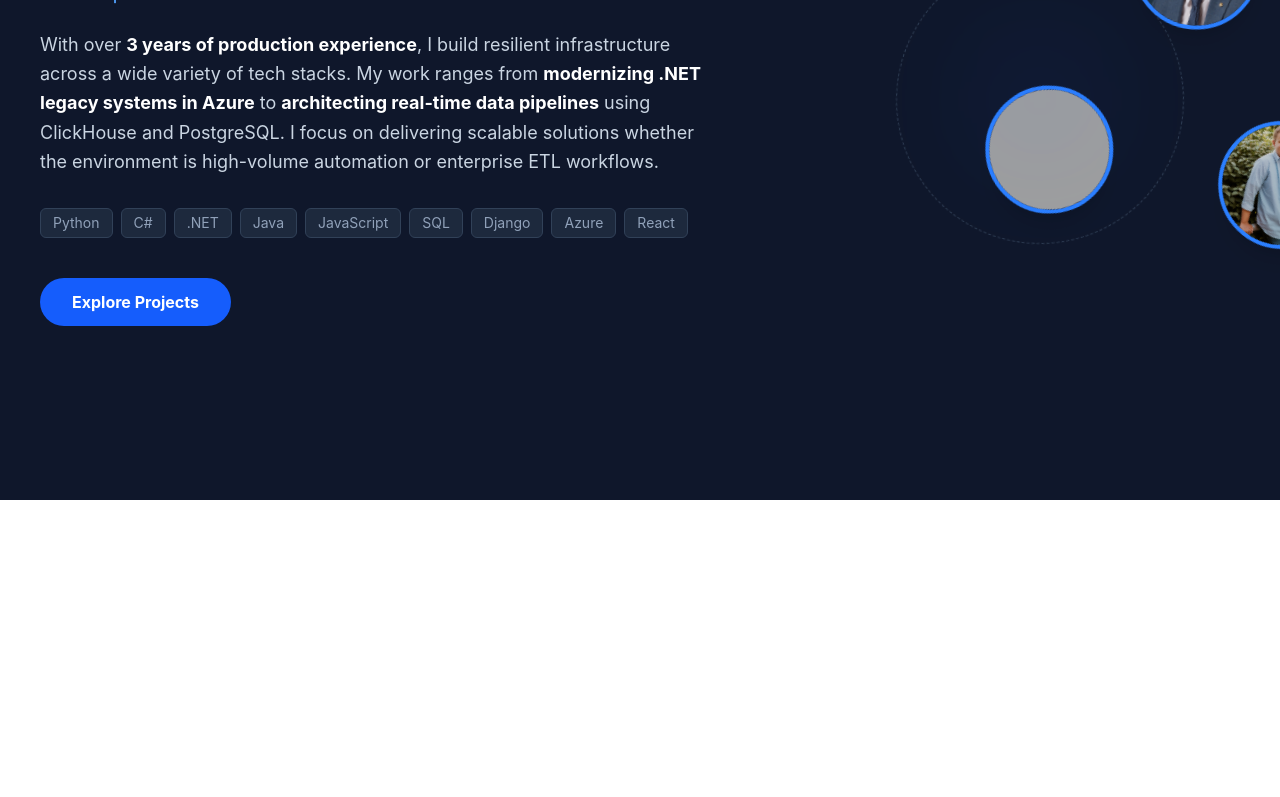
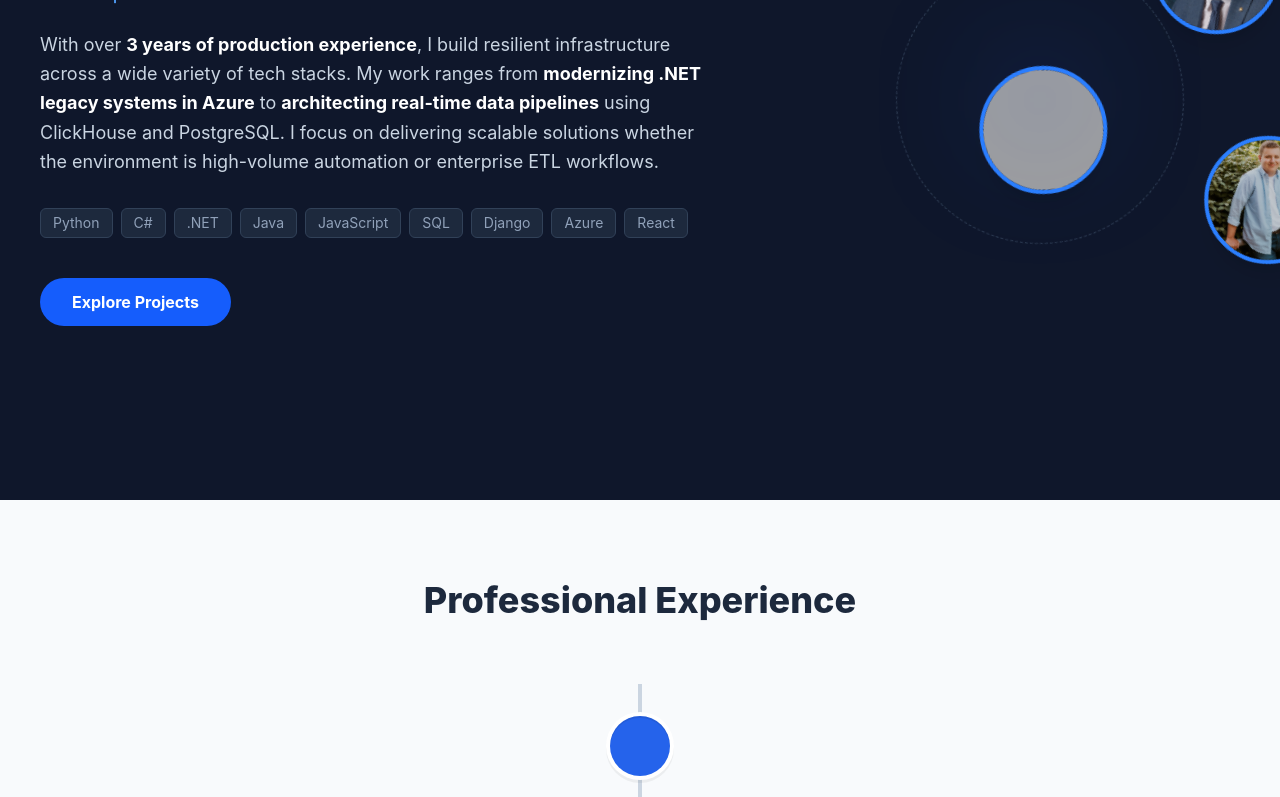
Before and after one commit to NaverJJV/naverjjv.github.io, a React (Vite) app: page / in a window 1280 px wide. Shown: the part 300-1097 px from the top of the page. Before the commit the page ends 800 px from the top, so only its background shows below. Built offline with nearby package versions, Linux system fonts and the light colour scheme; grey boxes are pictures that could not be loaded.

Commit message:
Add Experience Component

```diff
--- a/src/App.jsx
+++ b/src/App.jsx
@@ -1,9 +1,11 @@
 import Hero from "./components/Hero";
+import Experience from "./components/Experience";
 
 function App() {
     return (
         <main className="bg-slate-900">
             <Hero />
+            <Experience />
         </main>
     );
 }
--- /dev/null
+++ b/src/components/Experience.jsx
@@ -0,0 +1,84 @@
+import { VerticalTimeline, VerticalTimelineElement }  from 'react-vertical-timeline-component';
+import 'react-vertical-timeline-component/style.min.css';
+
+const Experience = () => {
+    return (
+        <section className="w-full py-20 bg-slate-50 text-slate-900">
+            <div className="max-w-6xl mx-auto px-10">
+                <h2 className="text-4xl font-extrabold text-center mb-16 text-slate-800">
+                    Professional Experience
+                </h2>
+
+                <VerticalTimeline lineColor="#cbd5e1"> {/* Tailwind slate-300 */}
+
+                    {/* Node 1: NPM Year 2 */}
+                    <VerticalTimelineElement
+                        className="vertical-timeline-element--work"
+                        contentStyle={{ background: '#1e293b', color: '#fff', borderRadius: '0.75rem' }} // slate-800
+                        contentArrowStyle={{ borderRight: '7px solid  #1e293b' }}
+                        date="August 2025 - Present (Expected May 2026)"
+                        dateClassName="text-slate-500 lg:text-slate-800 font-semibold"
+                        iconStyle={{ background: '#2563eb', color: '#fff' }} // blue-600
+                    >
+                        <h3 className="text-2xl font-bold">Product Manager & Squad Lead</h3>
+                        <h4 className="text-lg text-blue-400 mt-1">Nebraska Public Media (UNL Senior Design)</h4>
+                        <p className="mt-4 text-slate-300 font-light leading-relaxed">
+                            Asked to return for a second year to lead the development squad. Responsible for managing a cross-functional team of five developers and serving as the primary communication liaison between the engineering team, UNL Faculty, and Nebraska Public Media stakeholders.
+                        </p>
+                    </VerticalTimelineElement>
+
+                    {/* Node 2: Quest Analytics */}
+                    <VerticalTimelineElement
+                        className="vertical-timeline-element--work"
+                        contentStyle={{ background: '#f8fafc', color: '#0f172a', border: '1px solid #e2e8f0', borderRadius: '0.75rem' }} // slate-50 / slate-900
+                        contentArrowStyle={{ borderRight: '7px solid  #e2e8f0' }}
+                        date="June 2025 - August 2025"
+                        dateClassName="text-slate-500 lg:text-slate-800 font-semibold"
+                        iconStyle={{ background: '#0284c7', color: '#fff' }} // sky-600
+                    >
+                        <h3 className="text-2xl font-bold">Software Engineering Intern</h3>
+                        <h4 className="text-lg text-sky-600 mt-1">Quest Analytics, LLC | Overland Park, KS</h4>
+                        <p className="mt-4 text-slate-700 font-light leading-relaxed">
+                            Assigned to the <strong className="text-slate-900">"Bravo" team</strong> to develop and modernize features for Quest Enterprise Services. Built and maintained tools utilized by healthcare providers to manage provider networks and ensure regulatory compliance.
+                        </p>
+                    </VerticalTimelineElement>
+
+                    {/* Node 3: NPM Year 1 */}
+                    <VerticalTimelineElement
+                        className="vertical-timeline-element--work"
+                        contentStyle={{ background: '#1e293b', color: '#fff', borderRadius: '0.75rem' }}
+                        contentArrowStyle={{ borderRight: '7px solid  #1e293b' }}
+                        date="August 2024 - May 2025"
+                        dateClassName="text-slate-500 lg:text-slate-800 font-semibold"
+                        iconStyle={{ background: '#2563eb', color: '#fff' }}
+                    >
+                        <h3 className="text-2xl font-bold">Senior Design Development Manager</h3>
+                        <h4 className="text-lg text-blue-400 mt-1">Nebraska Public Media (UNL Senior Design)</h4>
+                        <p className="mt-4 text-slate-300 font-light leading-relaxed">
+                            Managed the initial architectural setup for a high-stakes production application for the regional PBS affiliate. Integrated proprietary Node-based packages (Run3TV by PearlTV) and established the core <strong className="text-white">CI/CD pipelines, GitHub workflows, and release deployments</strong>.
+                        </p>
+                    </VerticalTimelineElement>
+
+                    {/* Node 4: Building Automation */}
+                    <VerticalTimelineElement
+                        className="vertical-timeline-element--work"
+                        contentStyle={{ background: '#f8fafc', color: '#0f172a', border: '1px solid #e2e8f0', borderRadius: '0.75rem' }}
+                        contentArrowStyle={{ borderRight: '7px solid  #e2e8f0' }}
+                        date="August 2024 - May 2025"
+                        dateClassName="text-slate-500 lg:text-slate-800 font-semibold"
+                        iconStyle={{ background: '#0284c7', color: '#fff' }}
+                    >
+                        <h3 className="text-2xl font-bold">Software Intern</h3>
+                        <h4 className="text-lg text-sky-600 mt-1">Operational Technology (University of Nebraska)</h4>
+                        <p className="mt-4 text-slate-700 font-light leading-relaxed">
+                            Developed features for <strong className="text-slate-900">Redbeam</strong>, a proprietary internal software system used to manage and monitor custom-built HVAC devices across all four University of Nebraska campuses.
+                        </p>
+                    </VerticalTimelineElement>
+
+                </VerticalTimeline>
+            </div>
+        </section>
+    );
+};
+
+export default Experience;
```
